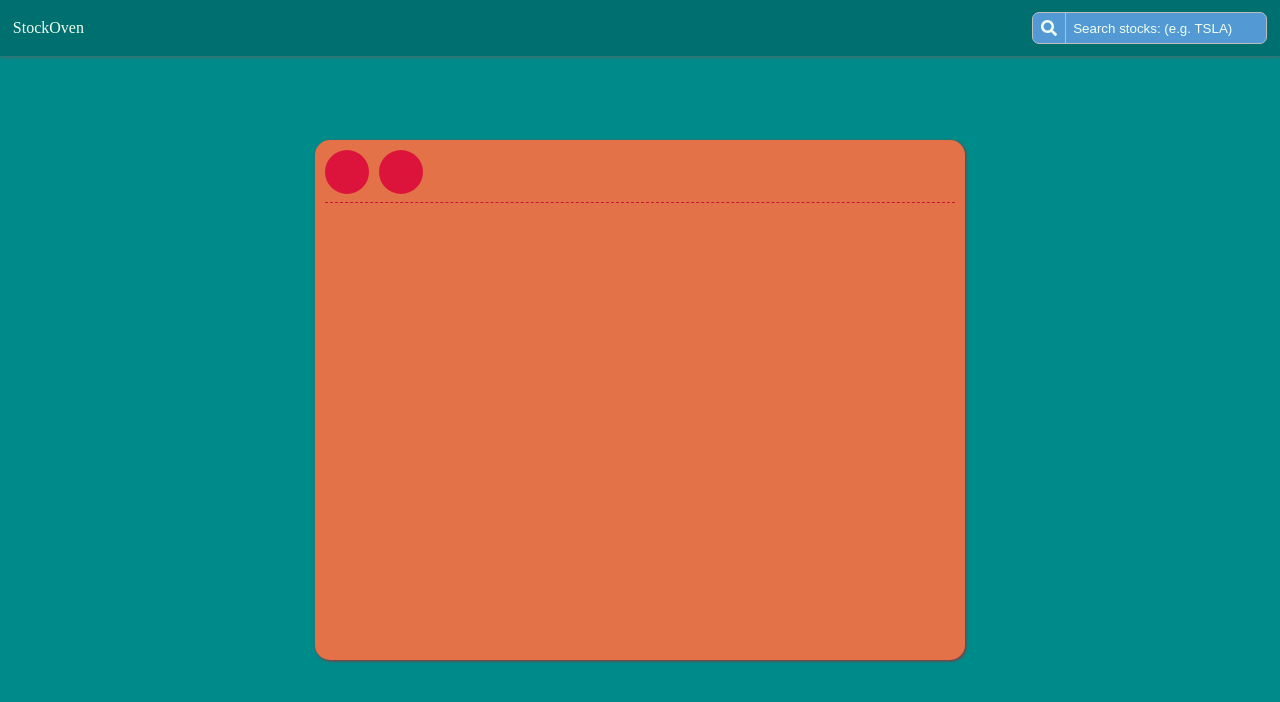
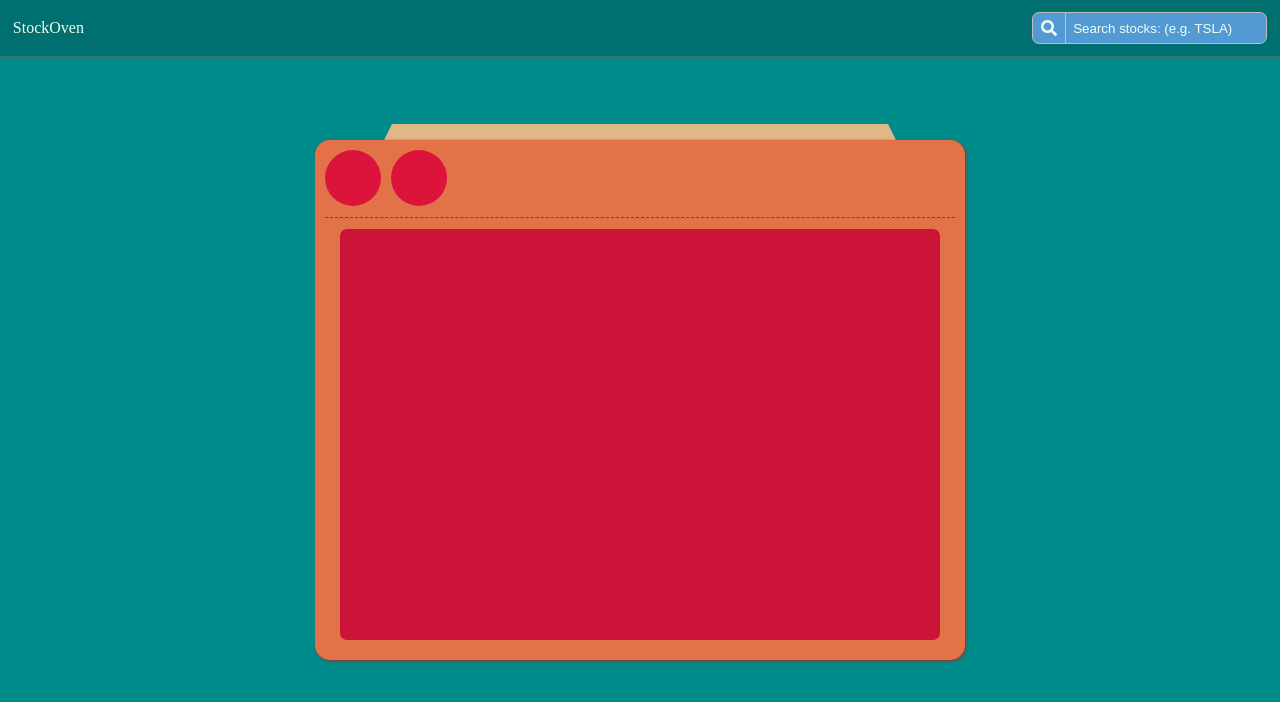
Before and after one commit to krushilnaik/StockOven-MERN-old, a React (Create React App) app: page /sign_in in a window 1280 px wide. Shown: the top 702 px of the page. Built offline with nearby package versions, Linux system fonts and the light colour scheme.

Commit message:
Add a little stove top

```diff
--- a/public/assets/css/style.css
+++ b/public/assets/css/style.css
@@ -9,6 +9,11 @@ body {
 	width: 100vw;
 	height: 100vh;
 	max-width: 100%;
+}
+
+#root {
+	position: relative;
+	z-index: 1;
 }
 
 /* Customize the scroll bar */
--- a/src/views/scss/SignInForm.scss
+++ b/src/views/scss/SignInForm.scss
@@ -1,15 +1,30 @@
 $oven-height: 65vmin;
 $width-factor: 1.25;
-$dial-size: 2.75em;
+$dial-size: 3.5em;
 
 .sign-in {
+	display: grid;
+	grid-template-rows: auto 1fr;
 	background-color: rgb(228, 114, 72);
 	border-radius: 15px;
 	width: $oven-height * $width-factor;
 	height: $oven-height;
 	margin: auto;
 	padding: 0.75%;
+	position: relative;
 	box-shadow: 1px 1px 3px brown;
+
+	&::before {
+		content: '';
+		width: 80%;
+		height: 1.5em;
+		background-color: burlywood;
+		position: absolute;
+		z-index: -1;
+		clip-path: polygon(0 100%, 0.75em 0, calc(100% - 0.75em) 0, 100% 100%);
+		left: 50%;
+		transform: translate(-50%, -1em);
+	}
 
 	.controls {
 		display: grid;
@@ -27,4 +42,13 @@ $dial-size: 2.75em;
 			text-align: center;
 		}
 	}
+
+	> form {
+		width: 95%;
+		height: 95%;
+		background-color: #cc1338;
+		border-radius: 7px;
+		align-self: center;
+		justify-self: center;
+	}
 }
```
